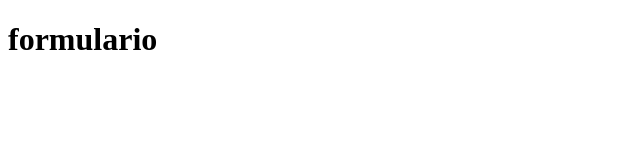
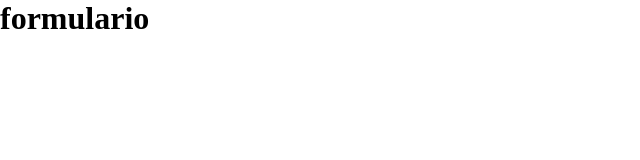
Before and after one commit to Gustavolima77/forms, a plain HTML site: page tools/index.html in a window 1280 px wide. Shown: the whole page, without its empty margins (0-640 px from the left). Drawn offline with Linux system fonts and the light colour scheme.

Commit message:
inicio no designe

```diff
--- a/tools/index.html
+++ b/tools/index.html
@@ -5,6 +5,7 @@
   <meta charset="UTF-8">
   <meta name="viewport" content="width=device-width, initial-scale=1.0">
   <title>formulario</title>
+  <link rel="stylesheet" href="style.css">
 </head>
 
 <body>
--- a/tools/style.css
+++ b/tools/style.css
@@ -0,0 +1,5 @@
+* {
+  padding: 0;
+  margin: 0;
+  border-radius: 0;
+}
```
